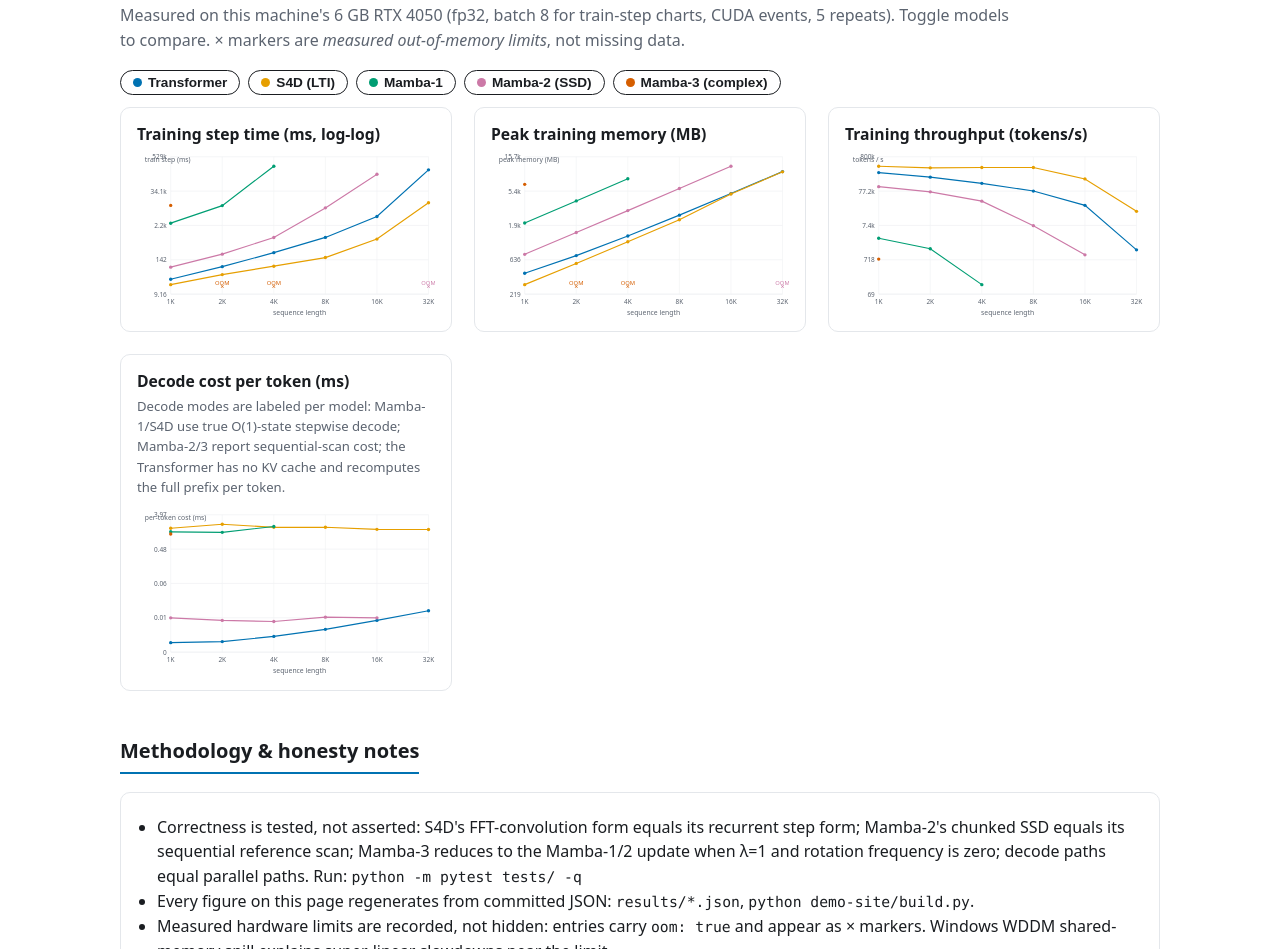
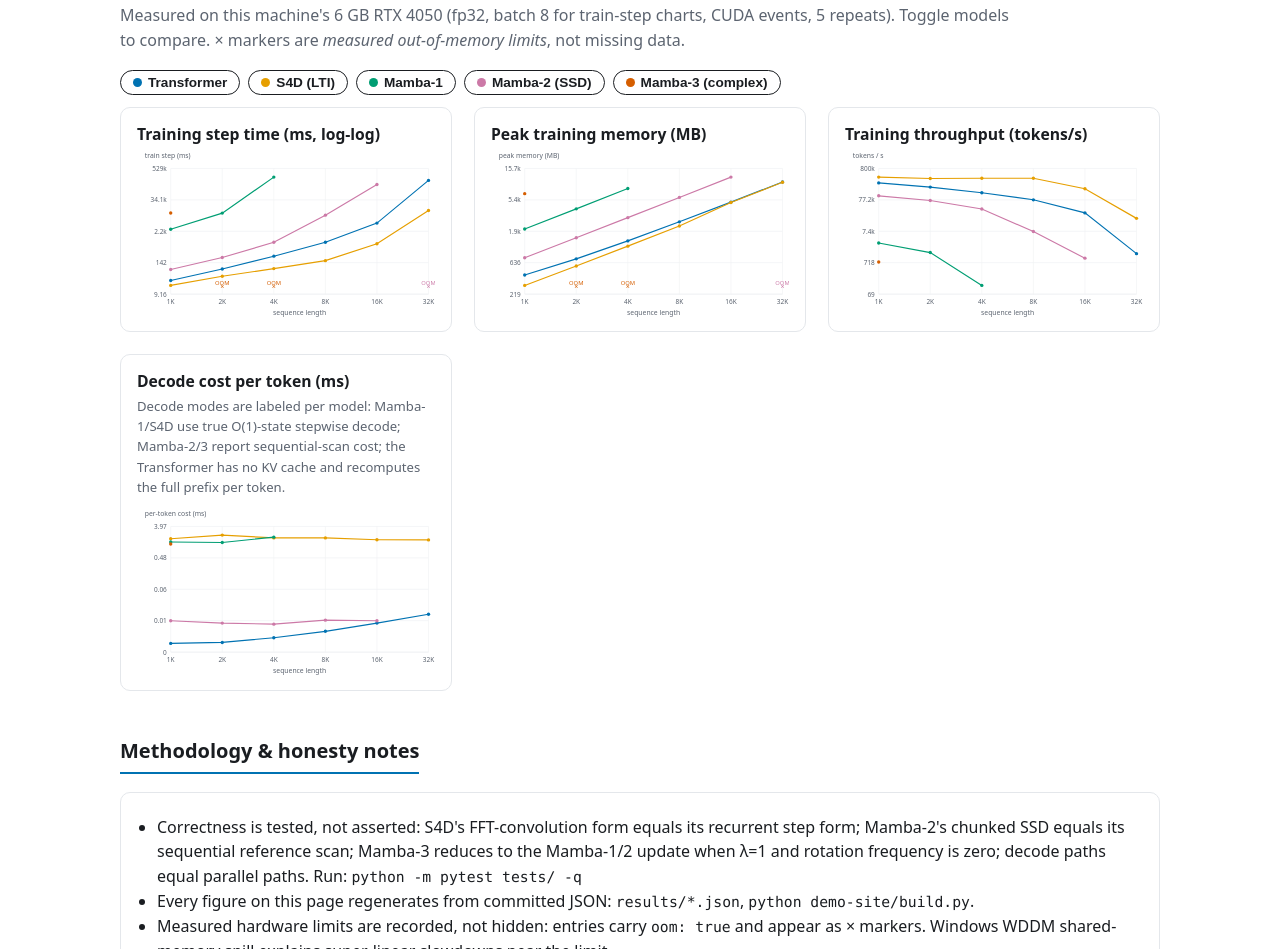
Before and after one commit to vaibhav3000/s4-to-mamba, a plain HTML site: page demo-site/index.html in a window 1280 px wide. Shown: the part 1350-2299 px from the top of the page. Drawn offline with Linux system fonts and the light colour scheme.

Commit message:
fix(demo): move y-axis unit label out of tick-label overlap

```diff
--- a/demo-site/index.html
+++ b/demo-site/index.html
@@ -198,7 +198,7 @@ function barChart(id, getData, opts){
 
 /* log-log line chart with OOM markers */
 function logLogChart(id, key, unit){
-  const W=460, H=260, mL=52, mB=36, mT=12, mR=10;
+  const W=460, H=260, mL=52, mB=36, mT=30, mR=10;
   const svg = el("svg", {viewBox:`0 0 ${W} ${H}`, role:"img", "aria-label":key+" vs sequence length"});
   const box = document.getElementById(id); box.textContent=""; box.appendChild(svg);
   const xs = [1024,2048,4096,8192,16384,32768];
@@ -232,7 +232,7 @@ function logLogChart(id, key, unit){
   });
   const xt = el("text",{x:mL+plotW/2,y:H-4,"text-anchor":"middle","font-size":"10.5",fill:"var(--muted)"},svg);
   xt.textContent = "sequence length";
-  const yt = el("text",{x:12,y:mT+8,"font-size":"10.5",fill:"var(--muted)"},svg);
+  const yt = el("text",{x:12,y:14,"font-size":"10.5",fill:"var(--muted)"},svg);
   yt.textContent = unit;
 
   DATA.models.forEach(m => {
```
